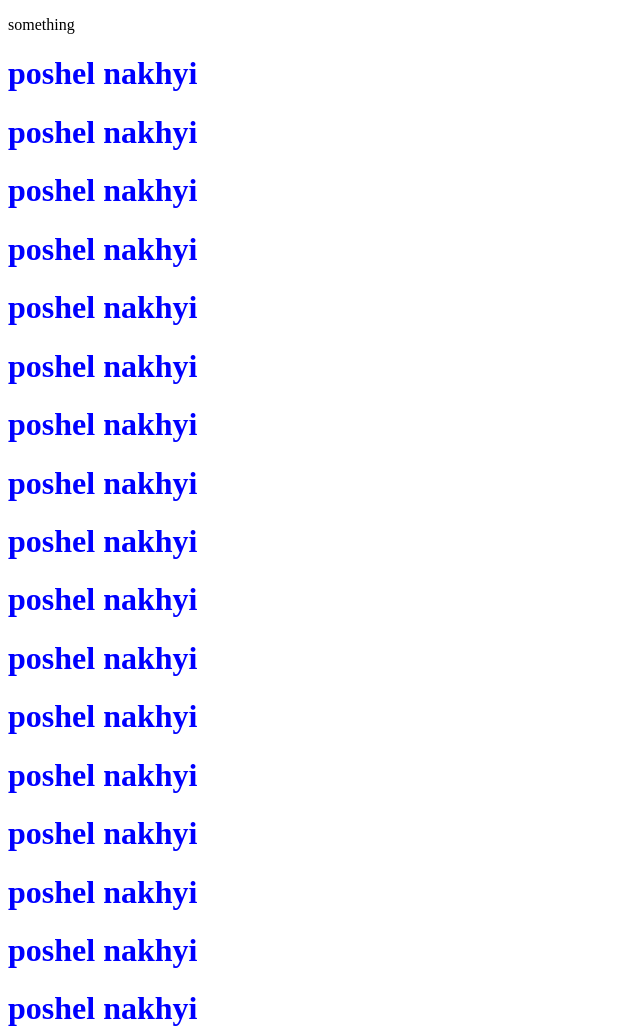
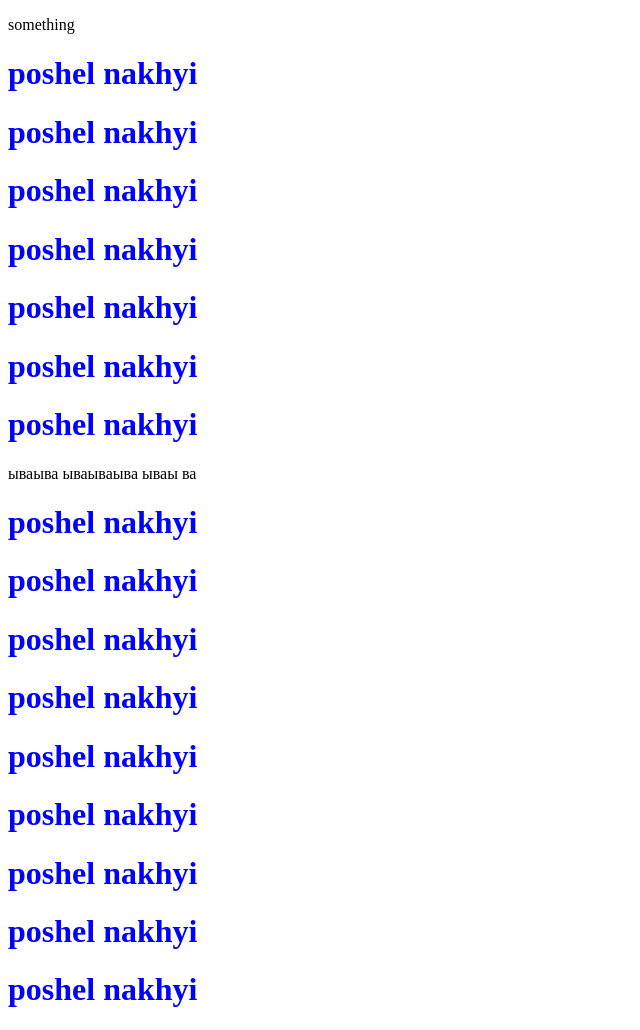
Before and after one commit to Liubavin/training, a plain HTML site: page index.html in a window 1280 px wide. Shown: the top 1030 px of the page, without its empty margins (0-640 px from the left). Drawn offline with Linux system fonts and the light colour scheme.

Commit message:
training one

```diff
--- a/index.html
+++ b/index.html
@@ -16,8 +16,11 @@
 <h1> poshel nakhyi</h1>
 <h1> poshel nakhyi</h1>
 <h1> poshel nakhyi</h1>
-<h1> poshel nakhyi</h1>
-<h1> poshel nakhyi</h1>
+ываыва
+ываываыва
+ываы
+ва
+
 <h1> poshel nakhyi</h1>
 <h1> poshel nakhyi</h1>
 <h1> poshel nakhyi</h1>
--- a/style.css
+++ b/style.css
@@ -1,3 +1,8 @@
 h1 {
     color: blue;
+    ываы
+    ыва
+    ыва
+    ыва
+
 }
```
